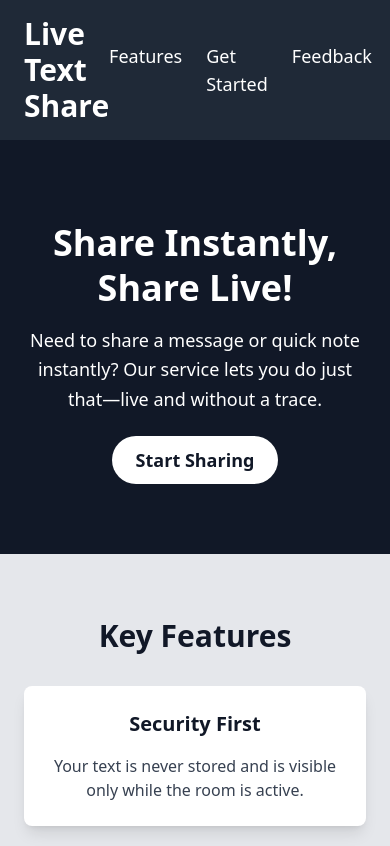
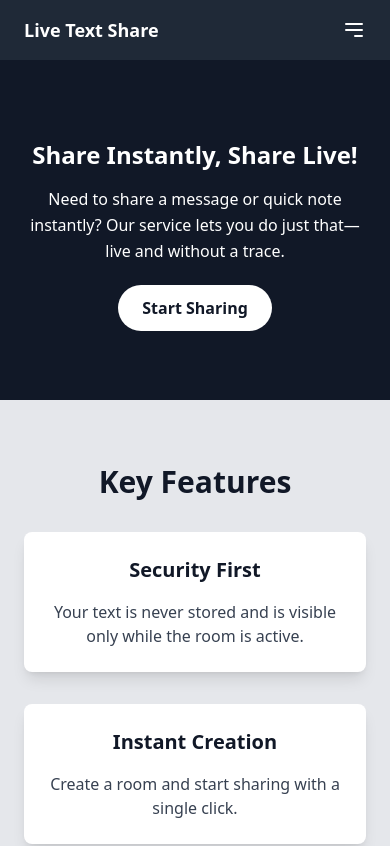
Before and after one commit to iamajraj/Live-Text-Share, a SvelteKit app: page / in a window 390 px wide. Shown: the top 846 px of the page. Built offline with nearby package versions, Linux system fonts and the light colour scheme.

Commit message:
navbar responsiveness added and landing page design updated

```diff
--- a/src/routes/+layout.svelte
+++ b/src/routes/+layout.svelte
@@ -1,18 +1,64 @@
 <script>
 	import '../app.css';
+	import { slide } from 'svelte/transition';
+
+	let showMobileMenu = false;
+	const toggleMobileMenu = () => {
+		showMobileMenu = !showMobileMenu;
+	};
 </script>
 
 <div class="flex min-h-screen flex-col">
 	<!-- Navigation -->
 	<nav class="bg-gray-800 py-4 shadow-md">
 		<div class="container mx-auto flex items-center justify-between px-6">
-			<a href="/" class="text-3xl font-bold text-white">Live Text Share</a>
-			<ul class="flex space-x-6 text-lg text-white">
+			<a href="/" class="text-lg font-bold text-white sm:text-2xl md:text-3xl">Live Text Share</a>
+
+			<!-- Mobile Menu Button -->
+			<button
+				id="menu-toggle"
+				class="text-white focus:outline-none lg:hidden"
+				aria-label="Toggle Navigation Menu"
+				on:click={toggleMobileMenu}
+			>
+				<svg
+					class="h-6 w-6"
+					fill="none"
+					stroke="currentColor"
+					viewBox="0 0 24 24"
+					xmlns="http://www.w3.org/2000/svg"
+				>
+					<path
+						stroke-linecap="round"
+						stroke-linejoin="round"
+						stroke-width="2"
+						d="M4 6h16M4 12h16m-7 6h7"
+					></path>
+				</svg>
+			</button>
+
+			<!-- Desktop Navigation -->
+			<ul class="hidden space-x-6 text-lg text-white lg:flex">
 				<li><a href="/#features" class="hover:underline">Features</a></li>
 				<li><a href="/#get-started" class="hover:underline">Get Started</a></li>
 				<li><a href="/#contact" class="hover:underline">Feedback</a></li>
 			</ul>
 		</div>
+
+		<!-- Mobile Menu -->
+		{#if showMobileMenu}
+			<div
+				transition:slide={{ axis: 'y' }}
+				id="mobile-menu"
+				class="absolute left-0 top-16 w-full bg-gray-800 text-white lg:hidden"
+			>
+				<ul class="flex flex-col space-y-4 px-6 py-4">
+					<li><a href="/#features" class="hover:underline">Features</a></li>
+					<li><a href="/#get-started" class="hover:underline">Get Started</a></li>
+					<li><a href="/#contact" class="hover:underline">Feedback</a></li>
+				</ul>
+			</div>
+		{/if}
 	</nav>
 	<slot></slot>
 	<!-- Footer -->
--- a/src/routes/+page.svelte
+++ b/src/routes/+page.svelte
@@ -4,16 +4,16 @@
 		class="container mx-auto flex flex-col items-center justify-center gap-3 lg:flex-row lg:justify-between lg:px-12"
 	>
 		<div class="text-center lg:text-left">
-			<h1 class="mb-4 text-4xl font-bold leading-tight lg:text-5xl">
+			<h1 class="mb-4 text-2xl font-bold leading-tight sm:text-4xl lg:text-5xl">
 				Share Instantly, Share Live!
 			</h1>
-			<p class="mb-8 text-lg leading-relaxed">
+			<p class="mb-8 leading-relaxed sm:text-lg">
 				Need to share a message or quick note instantly? Our service lets you do just that—live and
 				without a trace.
 			</p>
 			<a
 				href="/send"
-				class="rounded-full bg-white px-6 py-3 text-lg font-semibold text-gray-900 transition-colors hover:bg-gray-200"
+				class="rounded-full bg-white px-6 py-3 font-semibold text-gray-900 transition-colors hover:bg-gray-200 sm:text-lg"
 				>Start Sharing</a
 			>
 		</div>
```
